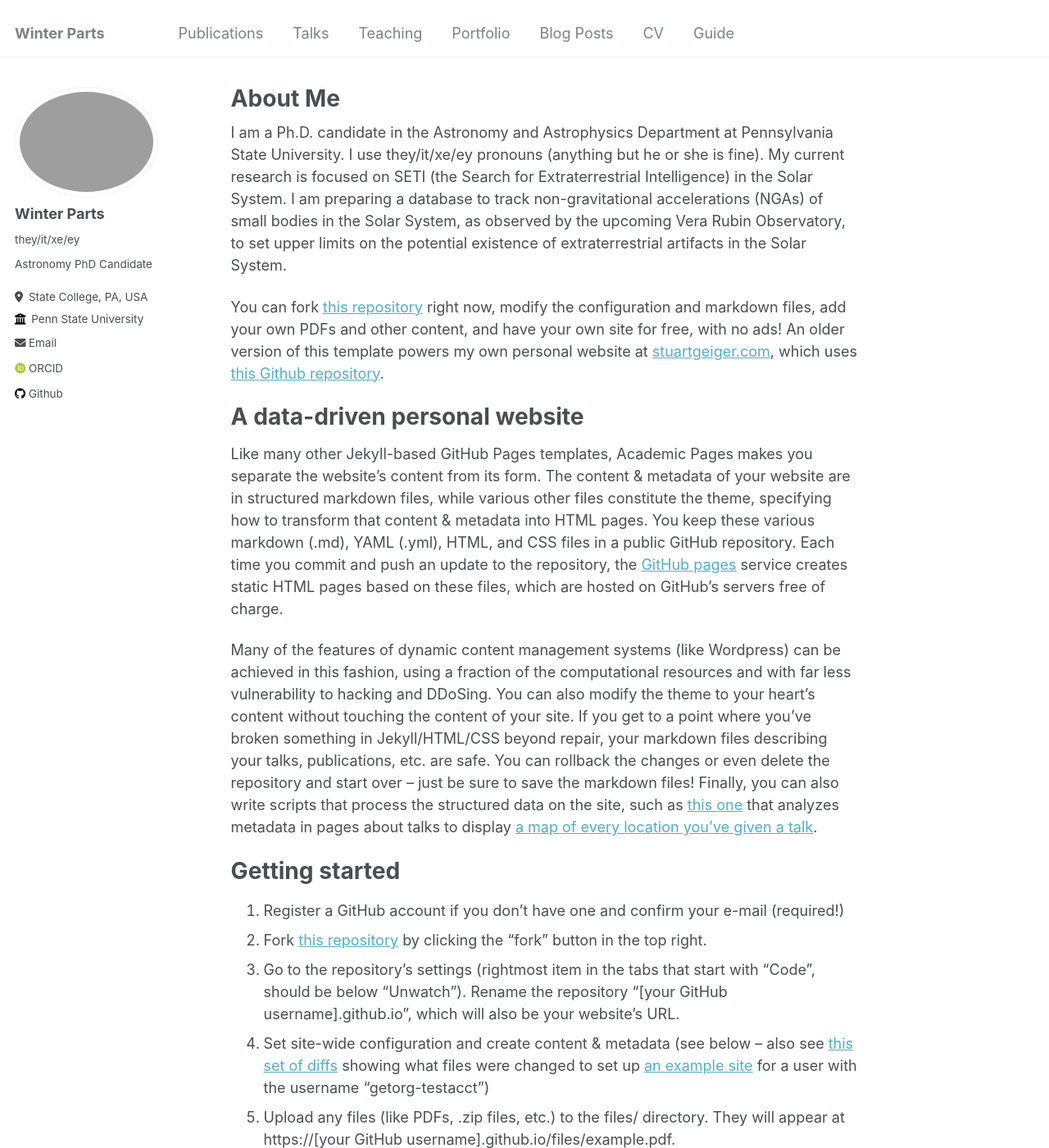
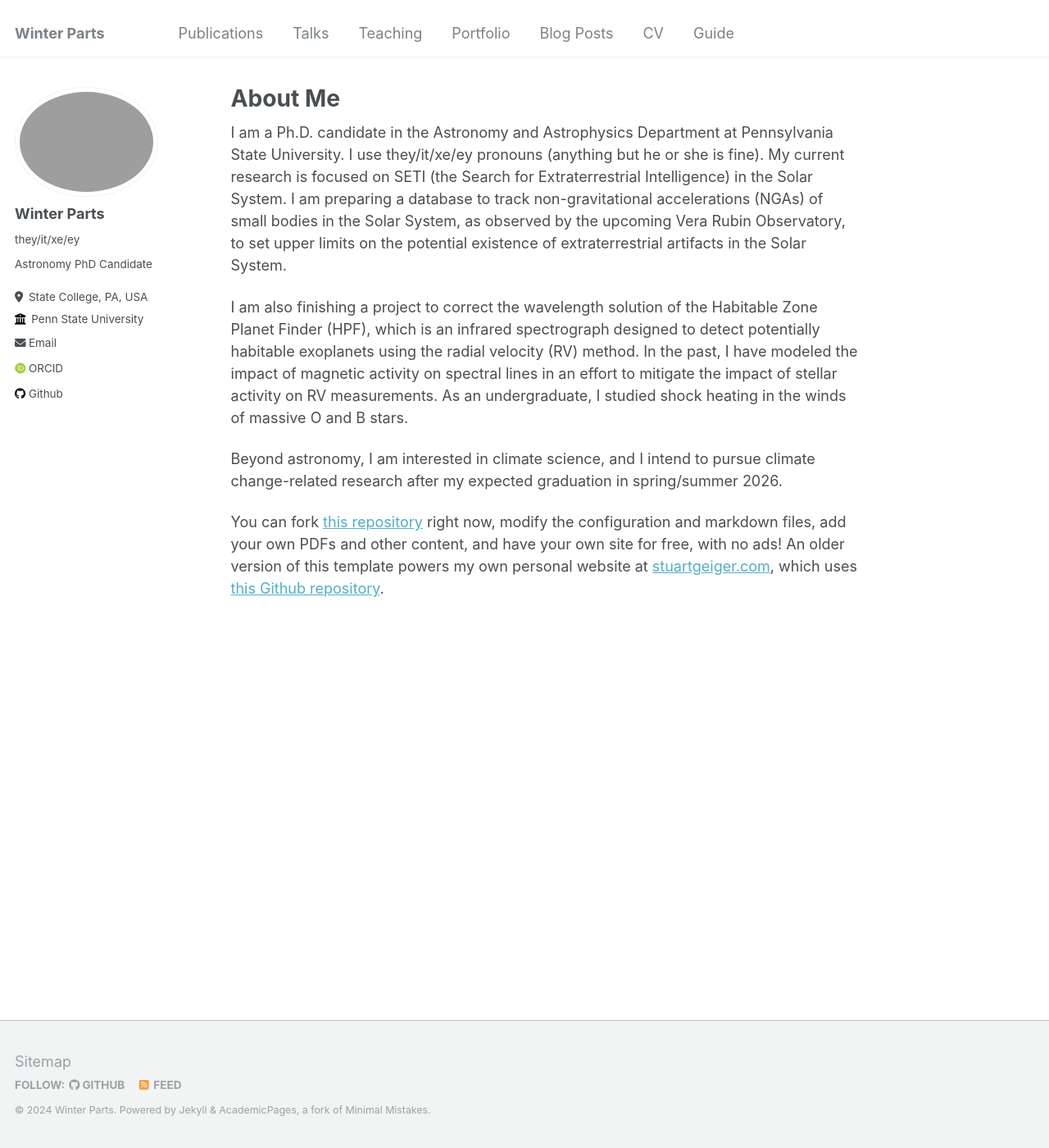
Before and after one commit to winter5229/winter5229.github.io, a Jekyll site: the page built from _pages/about.md, in a window 1280 px wide and 1400 px high. Shown: the whole window at 82% size. Built offline with Jekyll 4.4.1, drawn with Linux system fonts in a browser that asks for light colours; some web fonts are replaced; some of the changed text lies outside the part shown.

Commit message:
Update about.md
modifying title page

```diff
--- a/_pages/about.md
+++ b/_pages/about.md
@@ -9,43 +9,8 @@ redirect_from:
 
 I am a Ph.D. candidate in the Astronomy and Astrophysics Department at Pennsylvania State University. I use they/it/xe/ey pronouns (anything but he or she is fine). My current research is focused on SETI (the Search for Extraterrestrial Intelligence) in the Solar System. I am preparing a database to track non-gravitational accelerations (NGAs) of small bodies in the Solar System, as observed by the upcoming Vera Rubin Observatory, to set upper limits on the potential existence of extraterrestrial artifacts in the Solar System.
 
+I am also finishing a project to correct the wavelength solution of the Habitable Zone Planet Finder (HPF), which is an infrared spectrograph designed to detect potentially habitable exoplanets using the radial velocity (RV) method. In the past, I have modeled the impact of magnetic activity on spectral lines in an effort to mitigate the impact of stellar activity on RV measurements. As an undergraduate, I studied shock heating in the winds of massive O and B stars.
+
+Beyond astronomy, I am interested in climate science, and I intend to pursue climate change-related research after my expected graduation in spring/summer 2026.
+
 You can fork [this repository](https://github.com/academicpages/academicpages.github.io) right now, modify the configuration and markdown files, add your own PDFs and other content, and have your own site for free, with no ads! An older version of this template powers my own personal website at [stuartgeiger.com](http://stuartgeiger.com), which uses [this Github repository](https://github.com/staeiou/staeiou.github.io).
-
-A data-driven personal website
-======
-Like many other Jekyll-based GitHub Pages templates, Academic Pages makes you separate the website's content from its form. The content & metadata of your website are in structured markdown files, while various other files constitute the theme, specifying how to transform that content & metadata into HTML pages. You keep these various markdown (.md), YAML (.yml), HTML, and CSS files in a public GitHub repository. Each time you commit and push an update to the repository, the [GitHub pages](https://pages.github.com/) service creates static HTML pages based on these files, which are hosted on GitHub's servers free of charge.
-
-Many of the features of dynamic content management systems (like Wordpress) can be achieved in this fashion, using a fraction of the computational resources and with far less vulnerability to hacking and DDoSing. You can also modify the theme to your heart's content without touching the content of your site. If you get to a point where you've broken something in Jekyll/HTML/CSS beyond repair, your markdown files describing your talks, publications, etc. are safe. You can rollback the changes or even delete the repository and start over -- just be sure to save the markdown files! Finally, you can also write scripts that process the structured data on the site, such as [this one](https://github.com/academicpages/academicpages.github.io/blob/master/talkmap.ipynb) that analyzes metadata in pages about talks to display [a map of every location you've given a talk](https://academicpages.github.io/talkmap.html).
-
-Getting started
-======
-1. Register a GitHub account if you don't have one and confirm your e-mail (required!)
-1. Fork [this repository](https://github.com/academicpages/academicpages.github.io) by clicking the "fork" button in the top right.
-1. Go to the repository's settings (rightmost item in the tabs that start with "Code", should be below "Unwatch"). Rename the repository "[your GitHub username].github.io", which will also be your website's URL.
-1. Set site-wide configuration and create content & metadata (see below -- also see [this set of diffs](http://archive.is/3TPas) showing what files were changed to set up [an example site](https://getorg-testacct.github.io) for a user with the username "getorg-testacct")
-1. Upload any files (like PDFs, .zip files, etc.) to the files/ directory. They will appear at https://[your GitHub username].github.io/files/example.pdf.
-1. Check status by going to the repository settings, in the "GitHub pages" section
-
-Site-wide configuration
-------
-The main configuration file for the site is in the base directory in [_config.yml](https://github.com/academicpages/academicpages.github.io/blob/master/_config.yml), which defines the content in the sidebars and other site-wide features. You will need to replace the default variables with ones about yourself and your site's github repository. The configuration file for the top menu is in [_data/navigation.yml](https://github.com/academicpages/academicpages.github.io/blob/master/_data/navigation.yml). For example, if you don't have a portfolio or blog posts, you can remove those items from that navigation.yml file to remove them from the header.
-
-Create content & metadata
-------
-For site content, there is one markdown file for each type of content, which are stored in directories like _publications, _talks, _posts, _teaching, or _pages. For example, each talk is a markdown file in the [_talks directory](https://github.com/academicpages/academicpages.github.io/tree/master/_talks). At the top of each markdown file is structured data in YAML about the talk, which the theme will parse to do lots of cool stuff. The same structured data about a talk is used to generate the list of talks on the [Talks page](https://academicpages.github.io/talks), each [individual page](https://academicpages.github.io/talks/2012-03-01-talk-1) for specific talks, the talks section for the [CV page](https://academicpages.github.io/cv), and the [map of places you've given a talk](https://academicpages.github.io/talkmap.html) (if you run this [python file](https://github.com/academicpages/academicpages.github.io/blob/master/talkmap.py) or [Jupyter notebook](https://github.com/academicpages/academicpages.github.io/blob/master/talkmap.ipynb), which creates the HTML for the map based on the contents of the _talks directory).
-
-**Markdown generator**
-
-I have also created [a set of Jupyter notebooks](https://github.com/academicpages/academicpages.github.io/tree/master/markdown_generator
-) that converts a CSV containing structured data about talks or presentations into individual markdown files that will be properly formatted for the Academic Pages template. The sample CSVs in that directory are the ones I used to create my own personal website at stuartgeiger.com. My usual workflow is that I keep a spreadsheet of my publications and talks, then run the code in these notebooks to generate the markdown files, then commit and push them to the GitHub repository.
-
-How to edit your site's GitHub repository
-------
-Many people use a git client to create files on their local computer and then push them to GitHub's servers. If you are not familiar with git, you can directly edit these configuration and markdown files directly in the github.com interface. Navigate to a file (like [this one](https://github.com/academicpages/academicpages.github.io/blob/master/_talks/2012-03-01-talk-1.md) and click the pencil icon in the top right of the content preview (to the right of the "Raw | Blame | History" buttons). You can delete a file by clicking the trashcan icon to the right of the pencil icon. You can also create new files or upload files by navigating to a directory and clicking the "Create new file" or "Upload files" buttons.
-
-Example: editing a markdown file for a talk
-![Editing a markdown file for a talk](/images/editing-talk.png)
-
-For more info
-------
-More info about configuring Academic Pages can be found in [the guide](https://academicpages.github.io/markdown/). The [guides for the Minimal Mistakes theme](https://mmistakes.github.io/minimal-mistakes/docs/configuration/) (which this theme was forked from) might also be helpful.
```
